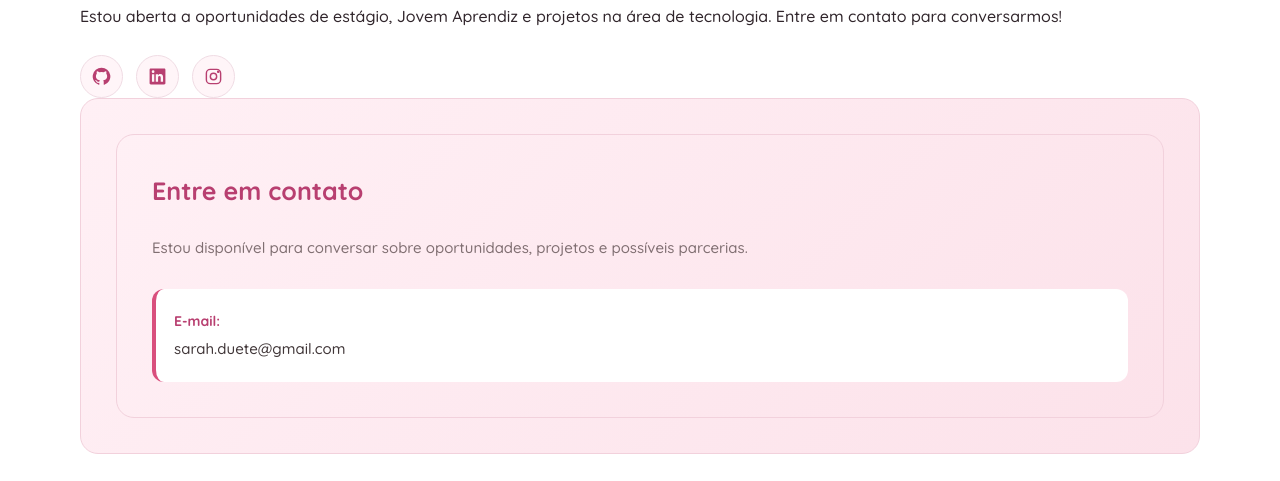
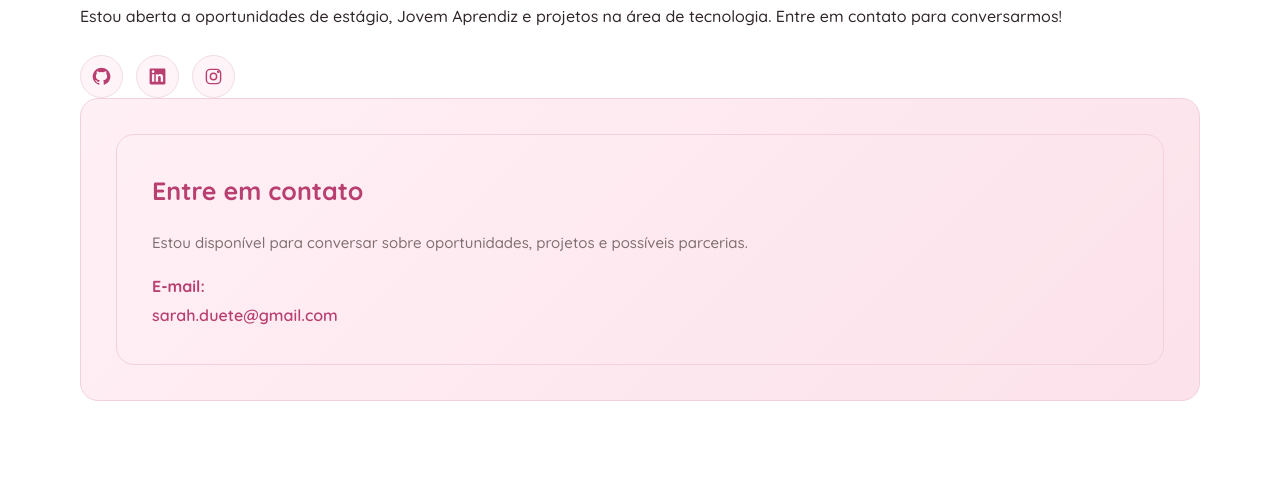
Before and after one commit to sarahduete/Projetos-Sarah, a PHP site: page / in a window 1280 px wide. Shown: the part 6019-6500 px from the top of the page. Run offline with PHP 8.4, Linux system fonts and the light colour scheme; some web fonts are replaced.

Commit message:
Update style.css

```diff
--- a/css/style.css
+++ b/css/style.css
@@ -714,7 +714,7 @@ header {
     font-size: 13px;
 }
 
-/* CONTATO - SEM BOTÃO */
+/* CONTATO */
 
 .contact-form {
     display: flex;
@@ -731,7 +731,6 @@ header {
     font-family: 'Playfair Display', serif;
     font-size: 25px;
     color: #B83F70;
-    margin-bottom: 5px;
 }
 
 .contact-form p {
@@ -741,19 +740,10 @@ header {
 }
 
 .contact-form .contact-email {
-    margin-top: 12px;
-    padding: 18px;
-    background: #FFFFFF;
-    border-radius: 12px;
-    border-left: 4px solid #D94F7D;
-    color: #403638;
-    line-height: 1.9;
+    color: #B83F70;
+    font-weight: 600;
+    font-size: 16px;
     overflow-wrap: anywhere;
-}
-
-.contact-form .contact-email strong {
-    color: #B83F70;
-    font-size: 14px;
 }
 
 /* ==========================================
```
